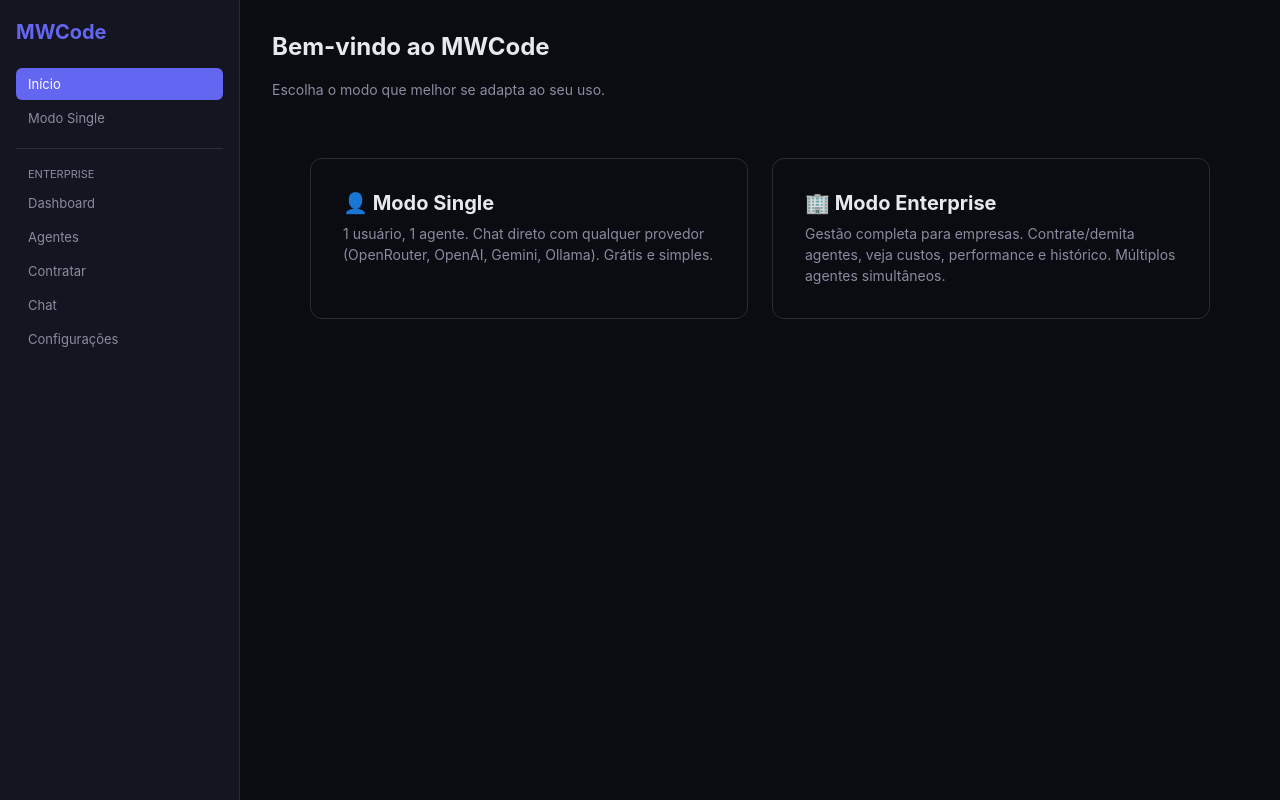
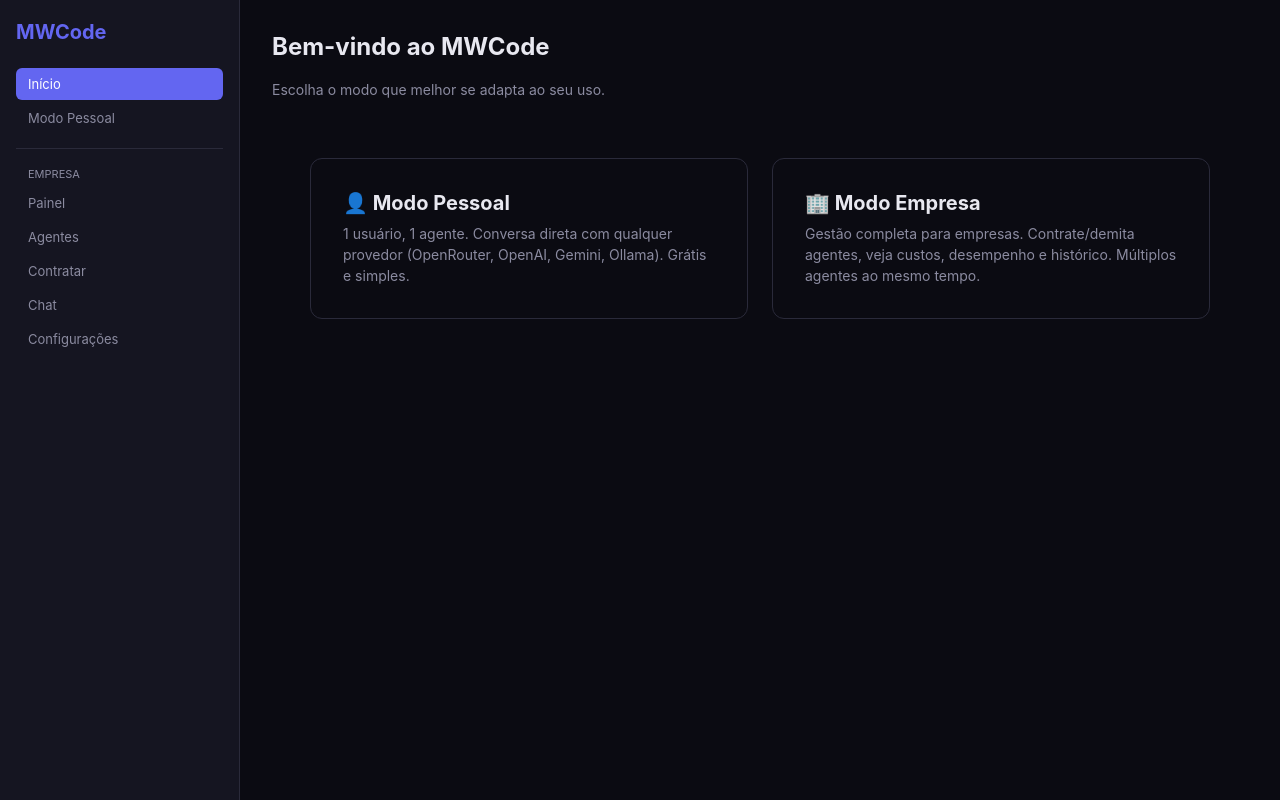
Before and after one commit to mweslley/mwcode, a React (Vite) app in the folder ui/: page / in a window 1280 px wide. Built offline with nearby package versions, Linux system fonts and the light colour scheme.

Commit message:
docs: guia de instalacao claro + remove Discord/Discussions; ui: 100% pt-BR

```diff
--- a/ui/src/App.tsx
+++ b/ui/src/App.tsx
@@ -14,10 +14,10 @@
         <h1 className="logo">MWCode</h1>
         <nav>
           <NavLink to="/" end>Início</NavLink>
-          <NavLink to="/single">Modo Single</NavLink>
+          <NavLink to="/single">Modo Pessoal</NavLink>
           <hr />
-          <span className="section">Enterprise</span>
-          <NavLink to="/dashboard">Dashboard</NavLink>
+          <span className="section">Empresa</span>
+          <NavLink to="/dashboard">Painel</NavLink>
           <NavLink to="/agentes">Agentes</NavLink>
           <NavLink to="/contratar">Contratar</NavLink>
           <NavLink to="/chat">Chat</NavLink>
--- a/ui/src/components/AgentCard.tsx
+++ b/ui/src/components/AgentCard.tsx
@@ -20,13 +20,13 @@
 
       <div style={{ marginTop: 12, fontSize: 12, color: 'var(--muted)' }}>
         <div>Provedor: {agent.adapter} / {agent.model}</div>
-        <div>Tarefas: {agent.tasksCompleted} — Performance: {agent.performance}%</div>
+        <div>Tarefas: {agent.tasksCompleted} — Desempenho: {agent.performance}%</div>
       </div>
 
       {agent.status === 'active' && (
         <div style={{ display: 'flex', gap: 8, marginTop: 14 }}>
           <Link to={`/chat/${agent.id}`}>
-            <button>Chat</button>
+            <button>Conversar</button>
           </Link>
           {onFire && (
             <button className="danger" onClick={() => onFire(agent.id)}>Demitir</button>
--- a/ui/src/pages/Chat.tsx
+++ b/ui/src/pages/Chat.tsx
@@ -16,7 +16,7 @@
   if (!currentId) {
     return (
       <div>
-        <h1>Chat com Agente</h1>
+        <h1>Conversar com Agente</h1>
         <p style={{ color: 'var(--muted)', marginBottom: 12 }}>Selecione um agente:</p>
         {agents.length === 0 ? (
           <p>Nenhum agente disponível. Contrate um primeiro.</p>
--- a/ui/src/pages/ChatSingle.tsx
+++ b/ui/src/pages/ChatSingle.tsx
@@ -9,7 +9,7 @@
 
   return (
     <div>
-      <h1>Modo Single — Chat Direto</h1>
+      <h1>Modo Pessoal — Conversa Direta</h1>
       <p style={{ color: 'var(--muted)', marginBottom: 12 }}>
         Converse direto com um provedor sem contratar agente.
       </p>
--- a/ui/src/pages/Dashboard.tsx
+++ b/ui/src/pages/Dashboard.tsx
@@ -16,13 +16,13 @@
 
   return (
     <div>
-      <h1>Dashboard</h1>
+      <h1>Painel</h1>
 
       <div className="stats-grid">
         <StatsCard title="Agentes Ativos" value={stats?.agentesAtivos ?? 0} icon="👥" />
         <StatsCard title="Tarefas Concluídas" value={stats?.tarefasConcluidas ?? 0} icon="✅" />
         <StatsCard title="Custo Total" value={`R$ ${(stats?.custoTotal ?? 0).toFixed(2)}`} icon="💰" />
-        <StatsCard title="Performance Média" value={`${stats?.performanceMedia ?? 0}%`} icon="📈" />
+        <StatsCard title="Desempenho Médio" value={`${stats?.performanceMedia ?? 0}%`} icon="📈" />
       </div>
 
       <h2>Agentes Ativos</h2>
--- a/ui/src/pages/ModeSelect.tsx
+++ b/ui/src/pages/ModeSelect.tsx
@@ -11,13 +11,13 @@
 
       <div className="mode-select">
         <div className="mode-card" onClick={() => navigate('/single')}>
-          <h3>👤 Modo Single</h3>
-          <p>1 usuário, 1 agente. Chat direto com qualquer provedor (OpenRouter, OpenAI, Gemini, Ollama). Grátis e simples.</p>
+          <h3>👤 Modo Pessoal</h3>
+          <p>1 usuário, 1 agente. Conversa direta com qualquer provedor (OpenRouter, OpenAI, Gemini, Ollama). Grátis e simples.</p>
         </div>
 
         <div className="mode-card" onClick={() => navigate('/dashboard')}>
-          <h3>🏢 Modo Enterprise</h3>
-          <p>Gestão completa para empresas. Contrate/demita agentes, veja custos, performance e histórico. Múltiplos agentes simultâneos.</p>
+          <h3>🏢 Modo Empresa</h3>
+          <p>Gestão completa para empresas. Contrate/demita agentes, veja custos, desempenho e histórico. Múltiplos agentes ao mesmo tempo.</p>
         </div>
       </div>
     </div>
```
Also changed, not shown: 1 other file (tests, documents, lock files or other folders).
